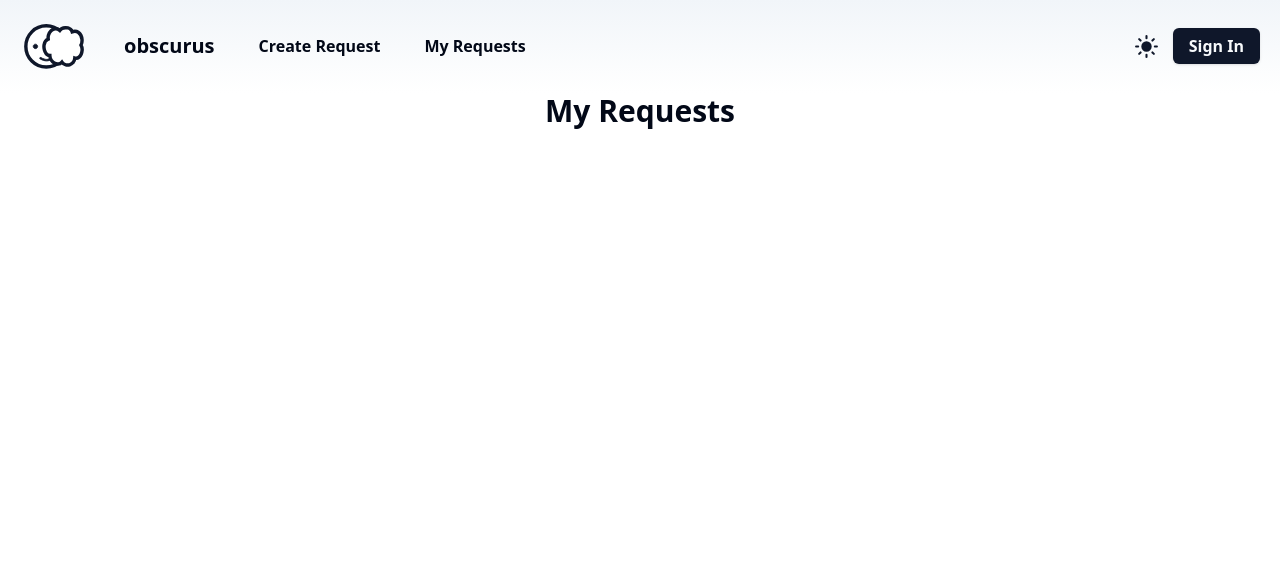
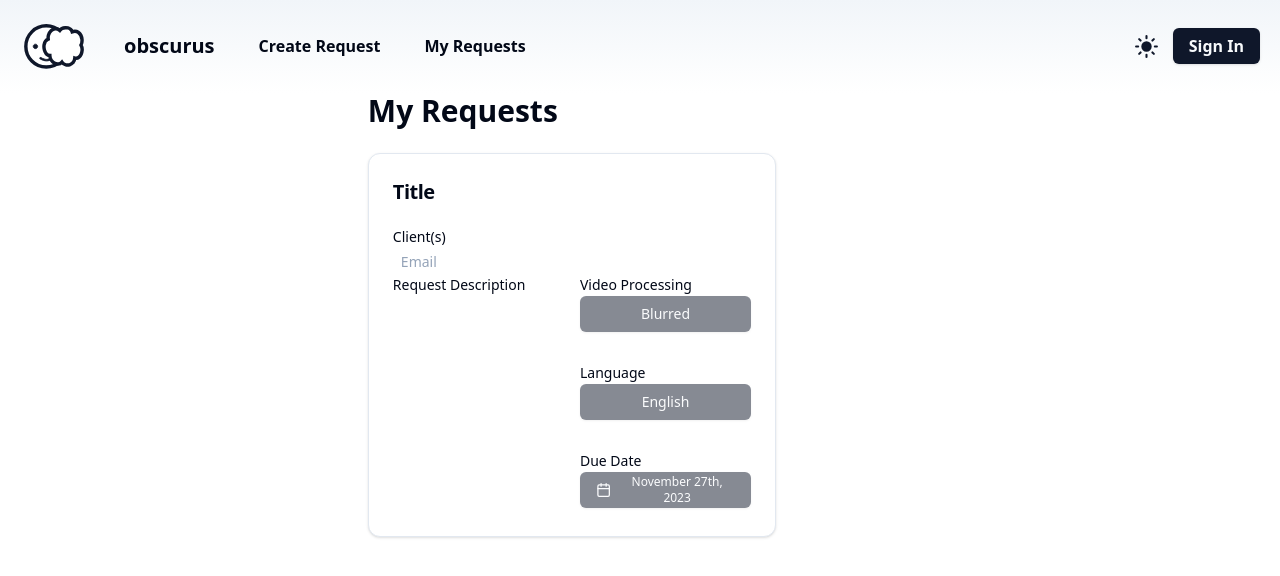
Before and after one commit to COSC-499-W2023/year-long-project-team-9, a Next.js app in the folder app/front-end/: page /MyRequests in a window 1280 px wide. Shown: the top 576 px of the page. Built offline with nearby package versions, Linux system fonts and the light colour scheme.

Commit message:
update request listing page
update MyRequests.tsx

```diff
--- a/app/front-end/src/pages/MyRequests.tsx
+++ b/app/front-end/src/pages/MyRequests.tsx
@@ -1,10 +1,151 @@
+{/*Imports*/}
 import Layout from '@/components/layout';
+import React from 'react';
+import { format } from "date-fns";
+import { useRouter } from 'next/router';
+import { Card,CardContent,CardDescription,CardFooter,CardHeader,CardTitle } from "@/components/ui/card";
+import { Input } from "@/components/ui/input";
+import { Button } from "@/components/ui/button";
+import { Label } from "@/components/ui/label";
+import { Tabs,TabsContent,TabsList,TabsTrigger } from "@/components/ui/tabs";
+import { Select,SelectContent,SelectGroup,SelectItem,SelectLabel,SelectTrigger,SelectValue } from "@/components/ui/select"
+import { Calendar } from "@/components/ui/calendar";
+import { Popover,PopoverContent,PopoverTrigger } from "@/components/ui/popover";
+import { Textarea } from "@/components/ui/textarea";
+import { Checkbox } from "@/components/ui/checkbox";
+import { AlertCircle,Plus,X,Calendar as CalendarIcon } from "lucide-react";
+
+type ClientType = {
+    client: string;
+    clientNo: boolean;
+    [key: string]: string | boolean;
+  };
 
 const MyRequests = () => {
+    const router = useRouter()
+    const [title,setTitle] = React.useState("");
+    const handleTitleChange = (e: React.ChangeEvent<HTMLInputElement>) => {
+        const {name,value} = e.target
+        setTitle(value)
+    };
+    const [clientList, setClientList] = React.useState<ClientType[]>([{ client: "", clientNo: false }]);
+    const handleClientAdd = () => {
+        setClientList([...clientList,{client:"",clientNo:false}])
+    };
+    const handleClientRemove = (index: number) => {
+        const list = [...clientList]
+        list.splice(index,1)
+        setClientList(list)
+    };
+    const handleClientChange = (e: React.ChangeEvent<HTMLInputElement>,index: number) => {
+        const {name,value} = e.target
+        const list = [...clientList]
+        list[index][name] = value
+        setClientList(list)
+    };
+    const [desc,setDesc] = React.useState("");
+    const handleDescChange = (e: React.ChangeEvent<HTMLTextAreaElement>) => {
+        const {name,value} = e.target
+        setDesc(value)
+    };
+    const [isBlurred,setBlurred] = React.useState(true);
+    const [language,setLanguage] = React.useState("English")
+    const [date,setDate] = React.useState<Date | undefined>(new Date());
+    const [terms,setTerms] = React.useState(false)
+    const handleTermsChange = () => {
+        setTerms(!terms)
+    };
+    const [noTitle,setNoTitle] = React.useState(false);
+    const handleCancel = () => {
+        router.push("/")
+    };
+    const handleSubmit = () => {
+        if((title.length < 1) || clientsEmpty()) {
+        if(title.length < 1) {
+            setNoTitle(true)
+        }else {
+            setNoTitle(false)
+        }
+        for(let item of clientList) {
+            if(item.client.length < 1) {
+            item.clientNo = true
+            }else {
+            item.clientNo = false
+            }
+        }
+        }else {
+        setNoTitle(false)
+        router.reload()
+        }
+    };
+    const clientsEmpty = () => {
+        for(let item of clientList) {
+        if(item.client.length < 1) {
+            return true
+        }
+        }
+        return false
+    };
     return (
-        <Layout>
-            <div className="grid justify-center items-center">
-                <h1 className="text-3xl font-extrabold">My Requests</h1>
+    <Layout>
+        <div className="grid justify-center items-center">
+                <h1 className="text-3xl font-extrabold">My Requests</h1><br/>
+                <Card id="previewCard" className="overflow-auto h-96 w-3/4 justify-self-start">
+                    <CardHeader>
+                        {title.length < 1 && (
+                            <CardTitle className="text-xl">Title</CardTitle>
+                        )}
+                        {title.length >= 1 && (
+                            <CardTitle className="text-xl">{title}</CardTitle>
+                        )}
+                    </CardHeader>
+                    <CardContent>
+                        <div className="grid gap-2">
+                            <Label>Client(s)</Label>
+                            {clientList.map((singleClient,index) => (
+                                <ul key={index} >
+                                    {singleClient.client.length < 1 && (
+                                        <li className="truncate text-slate-400 text-sm indent-2">Email</li>
+                                    )}
+                                    {singleClient.client.length >= 1 && (
+                                        <li className="truncate text-sm indent-2">{singleClient.client}</li>
+                                    )}
+
+                                </ul>
+                            ))}
+                        </div>
+                        <div className="grid grid-cols-2 gap-4">
+                            <div className="flex-col gap-2">
+                            <Label>Request Description</Label>
+                            <ul>
+                                {desc && <p className="text-ellipsis overflow-hidden text-sm">{desc}</p>}
+                            </ul>
+                            </div>
+                            <div className="align-top">
+                                <div className="">
+                                    <Label>Video Processing</Label>
+                                    {isBlurred && (
+                                        <Button className="w-full" disabled>Blurred</Button>
+                                    )}
+                                    {!isBlurred && (
+                                        <Button className="w-full" disabled>Not Blurred</Button>
+                                    )}
+                                </div>
+                                <div className="mt-7">
+                                    <Label>Language</Label>
+                                    <Button className="w-full" disabled>{language}</Button>
+                                </div>
+                                <div className="mt-7">
+                                    <Label>Due Date</Label>
+                                    <Button className="text-xs w-full" disabled>
+                                        <CalendarIcon className="mr-2 h-4 w-4" />
+                                        {date ? format(date, "PPP") : <span>Pick a date</span>}
+                                    </Button>
+                                </div>
+                            </div>
+                        </div>
+                    </CardContent>
+                </Card>
             </div>
         </Layout>
     )
```
